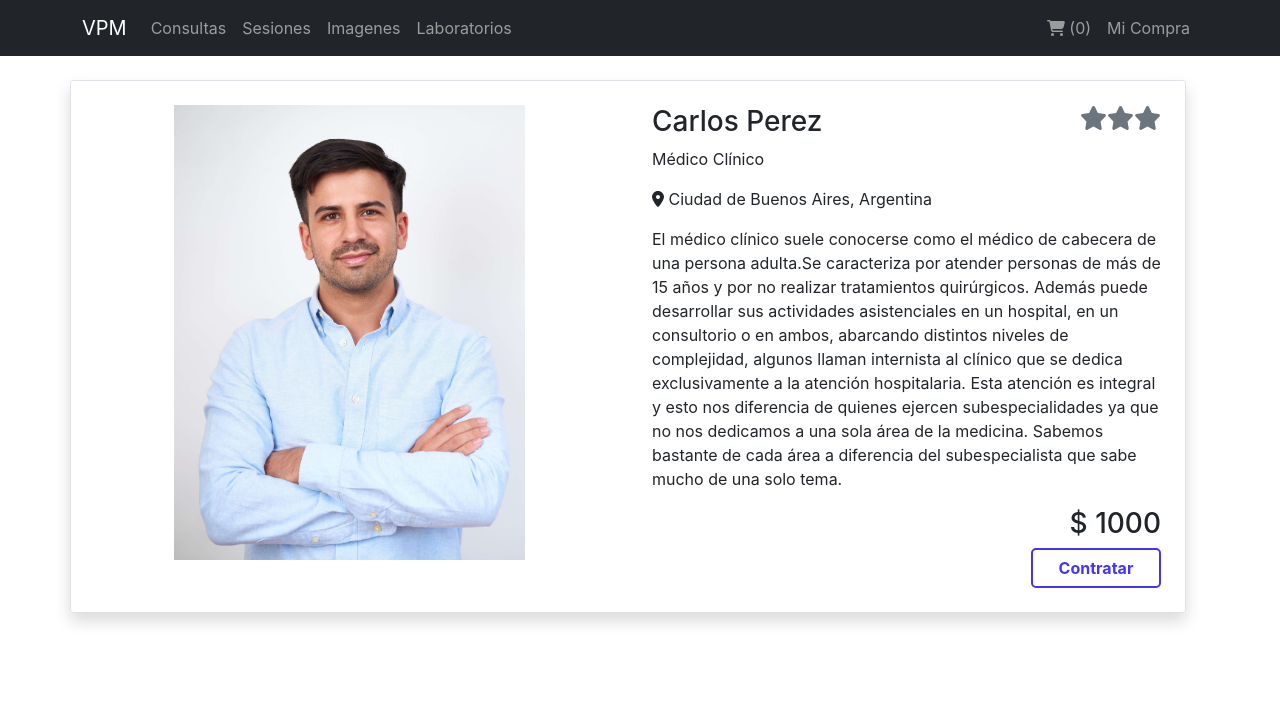
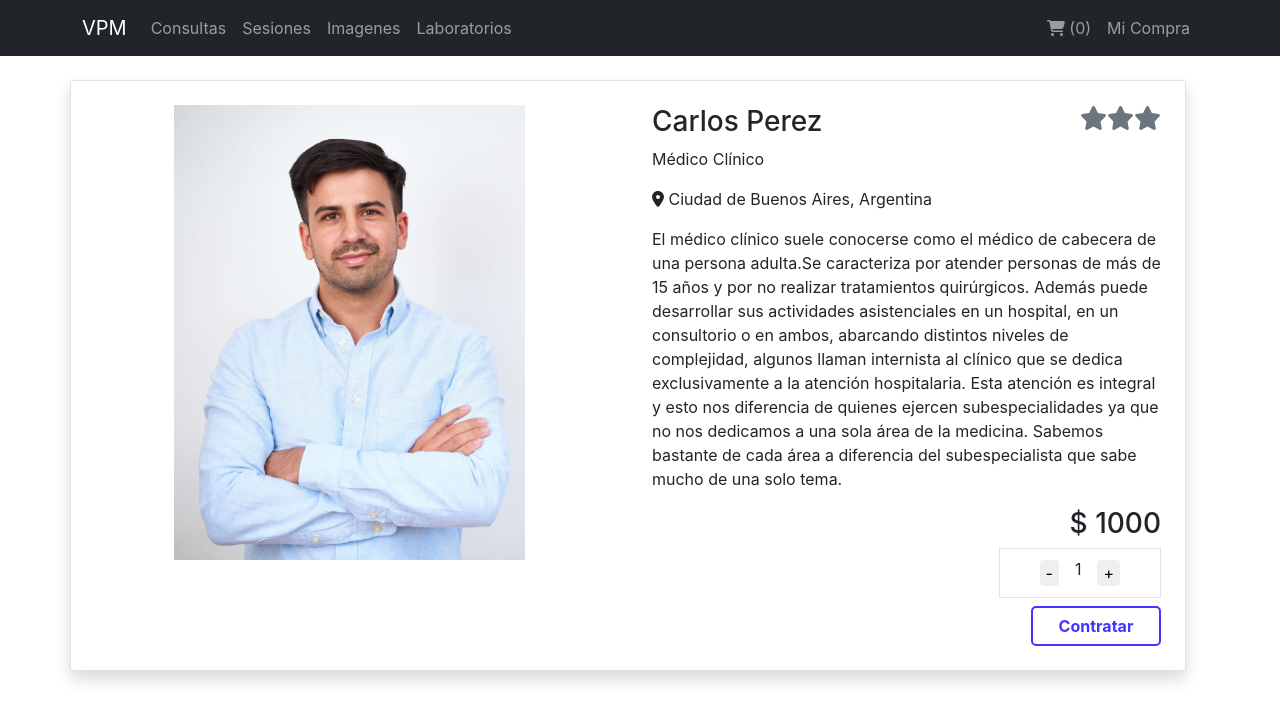
Before and after one commit to PabloSadura/Proyecto_FInal_React, a React (Vite) app in the folder ventadepracticas/: page /details/1 in a window 1280 px wide. Shown: the top 720 px of the page. Built offline with nearby package versions, Linux system fonts and the light colour scheme.

Commit message:
Se agrego un boton para aumentar o disminuir las cantidades

```diff
--- a/ventadepracticas/src/components/Items/DetailProfesional.jsx
+++ b/ventadepracticas/src/components/Items/DetailProfesional.jsx
@@ -67,11 +67,22 @@ function DetailProfesional() {
           <div className="text-end">
             <h3>$ {precio}</h3>
           </div>
+          <div className="text-end d-flex justify-content-end my-2">
+            <div className="d-flex justify-content-between px-4 border align-items-center">
+              <button className="rounded mx-3 border-0" onClick={() => {}}>
+                -
+              </button>
+              <p className="align-self-center pt-2">{cantidad}</p>
+              <button className="rounded mx-3 border-0" onClick={() => {}}>
+                +
+              </button>
+            </div>
+          </div>
           <div className="text-end">
             <button
               className="css-button-sliding-to-left--sky text-decoration-none text-center"
               onClick={() => {
-                addItems(profesional);
+                addItems({ profesional, quantity: 1 });
               }}
             >
               Contratar
--- a/ventadepracticas/src/components/containers/Cart/Cart.css
+++ b/ventadepracticas/src/components/containers/Cart/Cart.css
@@ -1,4 +1,4 @@
 .imagen {
-  width: 3rem;
-  border-radius: 40%;
+  width: 4rem;
+  border-radius: 20px;
 }
--- a/ventadepracticas/src/components/containers/Cart/Cart.jsx
+++ b/ventadepracticas/src/components/containers/Cart/Cart.jsx
@@ -9,7 +9,7 @@ function Cart() {
   return (
     <Container>
       {cart.map((el) => (
-        <CartItems cart={el} />
+        <CartItems />
       ))}
     </Container>
   );
```
